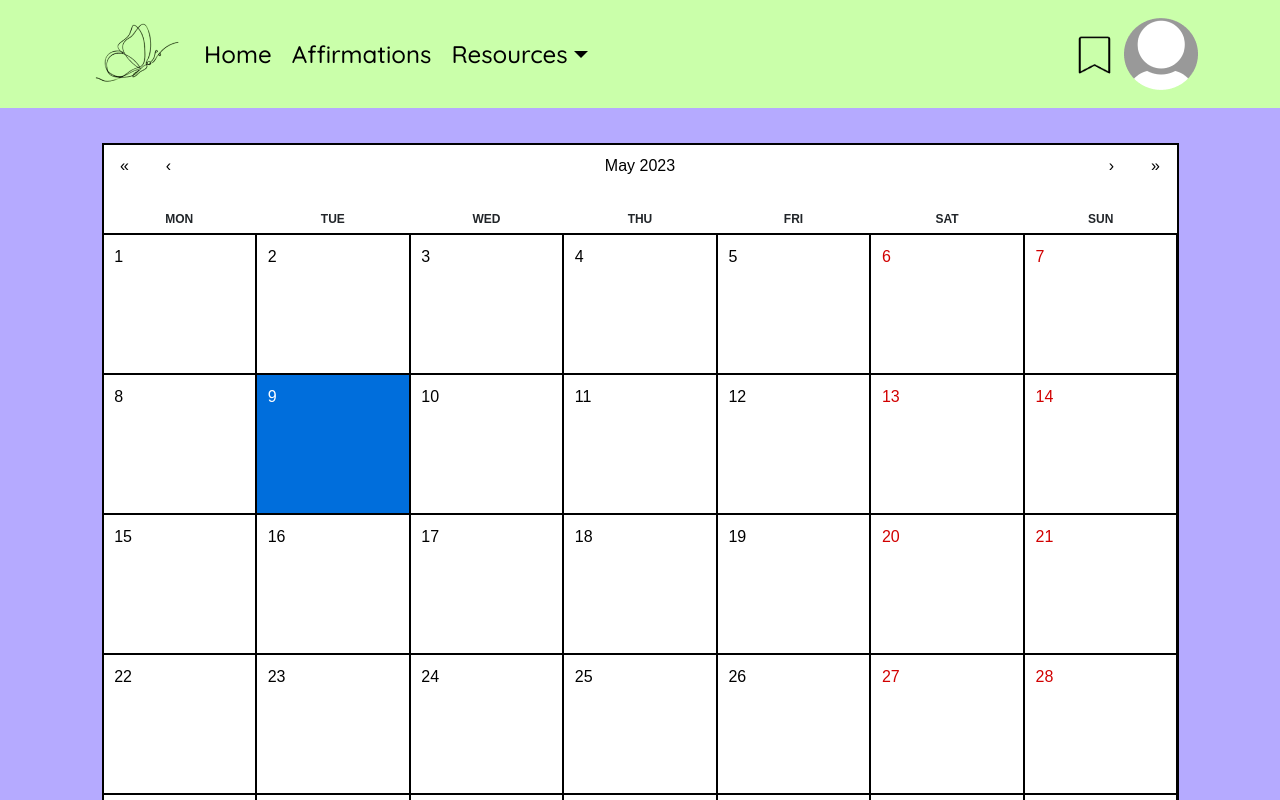
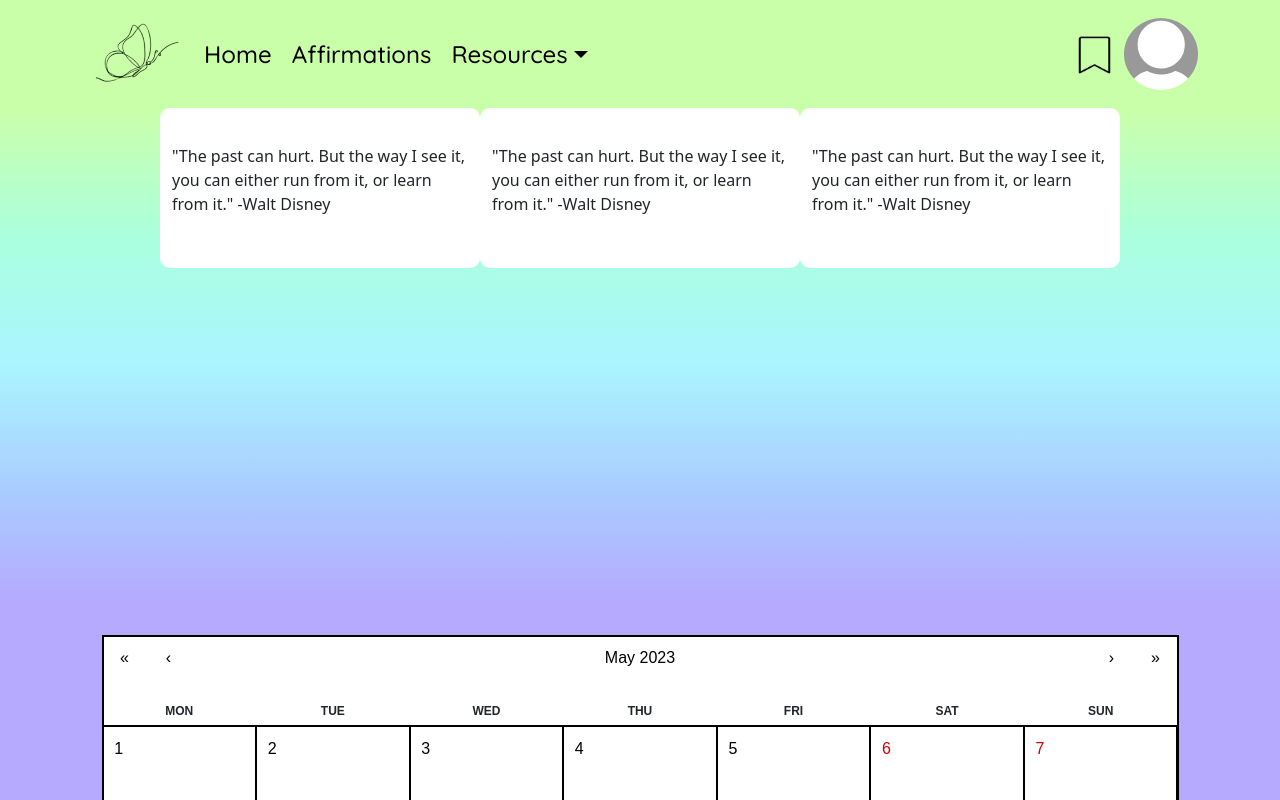
Before and after one commit to Jcontreras3/serenityfrontend, a React (Create React App) app: page /Home in a window 1280 px wide. Shown: the top 800 px of the page. Built offline with nearby package versions, Linux system fonts and the light colour scheme; no server answers.

Commit message:
added dumby quotes of the day to home page and added gradient

```diff
--- a/src/Components/HomePage/Home.css
+++ b/src/Components/HomePage/Home.css
@@ -62,6 +62,22 @@
     border-top: none;
 }
 
+.quotesBx{
+  background: linear-gradient(0deg, rgba(181,170,255,1) 0%, rgba(170,202,255,1) 21%, rgba(170,245,255,1) 48%, rgba(170,255,223,1) 73%, rgba(202,255,170,1) 100%);
+  min-height: 492px;
+  display: flex;
+  justify-content: center;
+}
+
+.quotePlaceHolder{
+  background-color: white;
+  width: 20rem;
+  height: 10rem;
+  border-radius: 10px;
+  display: flex;
+  align-items: center;
+}
+
 @media screen and (max-width: 425px) {
   .journalEntryBtn {
     width: 209px;
--- a/src/Components/HomePage/HomeComponent.tsx
+++ b/src/Components/HomePage/HomeComponent.tsx
@@ -31,7 +31,7 @@ export default function HomeComponent({}: Props) {
     const fetchData = async () => {
       try {
         const data = await GetFeelingDate(1);
-        sessionStorage.setItem('FeelingData', JSON.stringify(data));
+        sessionStorage.setItem("FeelingData", JSON.stringify(data));
         console.log(data);
       } catch (error) {
         console.error(error);
@@ -39,24 +39,23 @@ export default function HomeComponent({}: Props) {
     };
 
     fetchData();
-
   }, []);
 
   function getTileClassName(date: Date): string {
-    const feelings = ['Amazing', 'Okay', 'Bad', 'Help', 'Lack'];
+    const feelings = ["Amazing", "Okay", "Bad", "Help", "Lack"];
 
-    const month = String(date.getMonth() + 1).padStart(2, '0');
-    const day = String(date.getDate()).padStart(2, '0');
+    const month = String(date.getMonth() + 1).padStart(2, "0");
+    const day = String(date.getDate()).padStart(2, "0");
     const formattedDate = `${month}/${day}/${date.getFullYear()}`;
 
-     let tileClassName = 'hi';
+    let tileClassName = "hi";
 
-     const FeelingStorage = sessionStorage.getItem('FeelingData');
-     if (FeelingStorage !== null) {
-       const FeelingVariable = JSON.parse(FeelingStorage);
+    const FeelingStorage = sessionStorage.getItem("FeelingData");
+    if (FeelingStorage !== null) {
+      const FeelingVariable = JSON.parse(FeelingStorage);
 
-       FeelingVariable.forEach((checkingDate: any) => {
-            // console.log(checkingDate.dateChecked);
+      FeelingVariable.forEach((checkingDate: any) => {
+        // console.log(checkingDate.dateChecked);
         // console.log(formattedDate);
         // console.log(checkingDate.dateChecked === formattedDate);
         if (checkingDate.dateChecked === formattedDate) {
@@ -64,10 +63,9 @@ export default function HomeComponent({}: Props) {
           // console.log(feelingChecked);
           tileClassName = feelingChecked;
           console.log(tileClassName);
-
         }
       });
-     }
+    }
 
     // GetFeelingDate(1).then((data) => {
     //   data.forEach((checkingDate: any) => {
@@ -91,7 +89,7 @@ export default function HomeComponent({}: Props) {
   }
 
   const tileContent = ({ date, view }: CustomTileContentProps) => {
-    if (view === 'month') {
+    if (view === "month") {
       const className = getTileClassName(date);
 
       return (
@@ -107,6 +105,26 @@ export default function HomeComponent({}: Props) {
     <div>
       <NavbarComponent />
       <Container className="homeContainer">
+        <Row className="quotesBx">
+          <div className="quotePlaceHolder">
+            <p>
+              "The past can hurt. But the way I see it, you can either run from
+              it, or learn from it." -Walt Disney
+            </p>
+          </div>
+          <div className="quotePlaceHolder">
+            <p>
+              "The past can hurt. But the way I see it, you can either run from
+              it, or learn from it." -Walt Disney
+            </p>
+          </div>
+          <div className="quotePlaceHolder">
+            <p>
+              "The past can hurt. But the way I see it, you can either run from
+              it, or learn from it." -Walt Disney
+            </p>
+          </div>
+        </Row>
         <Row>
           <Col className="calendar">
             <Calendar
@@ -127,7 +145,7 @@ export default function HomeComponent({}: Props) {
               <h2 className="quote">
                 odio eu feugiat pretium nibh ipsum consequat nisl vel pretium
                 lectus quam id leo in vitae turpis massa sed elementum
-                <JournalPageComponent/>
+                <JournalPageComponent />
               </h2>
               <div className="journalEntryDiv">
                 <Button className="journalEntryBtn" onClick={handleShow}>
```
